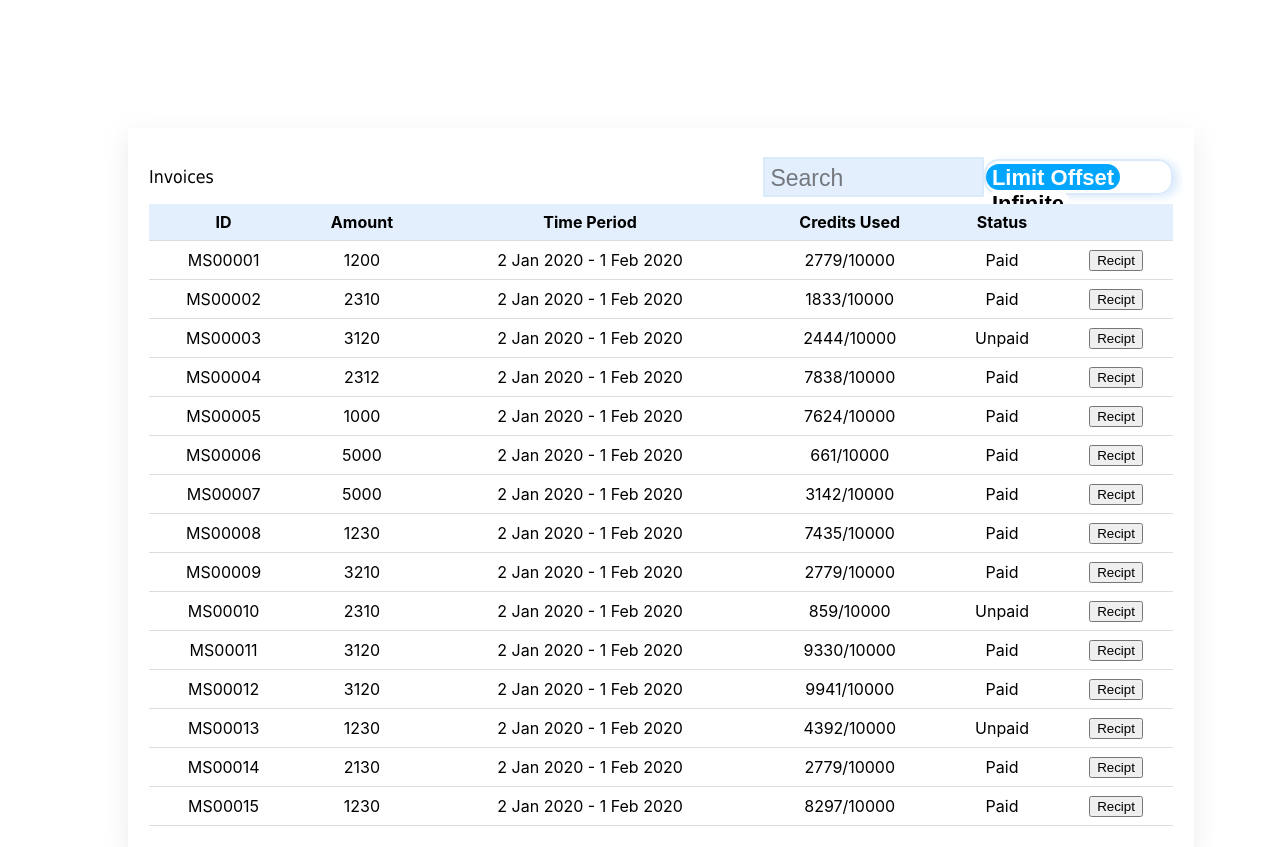
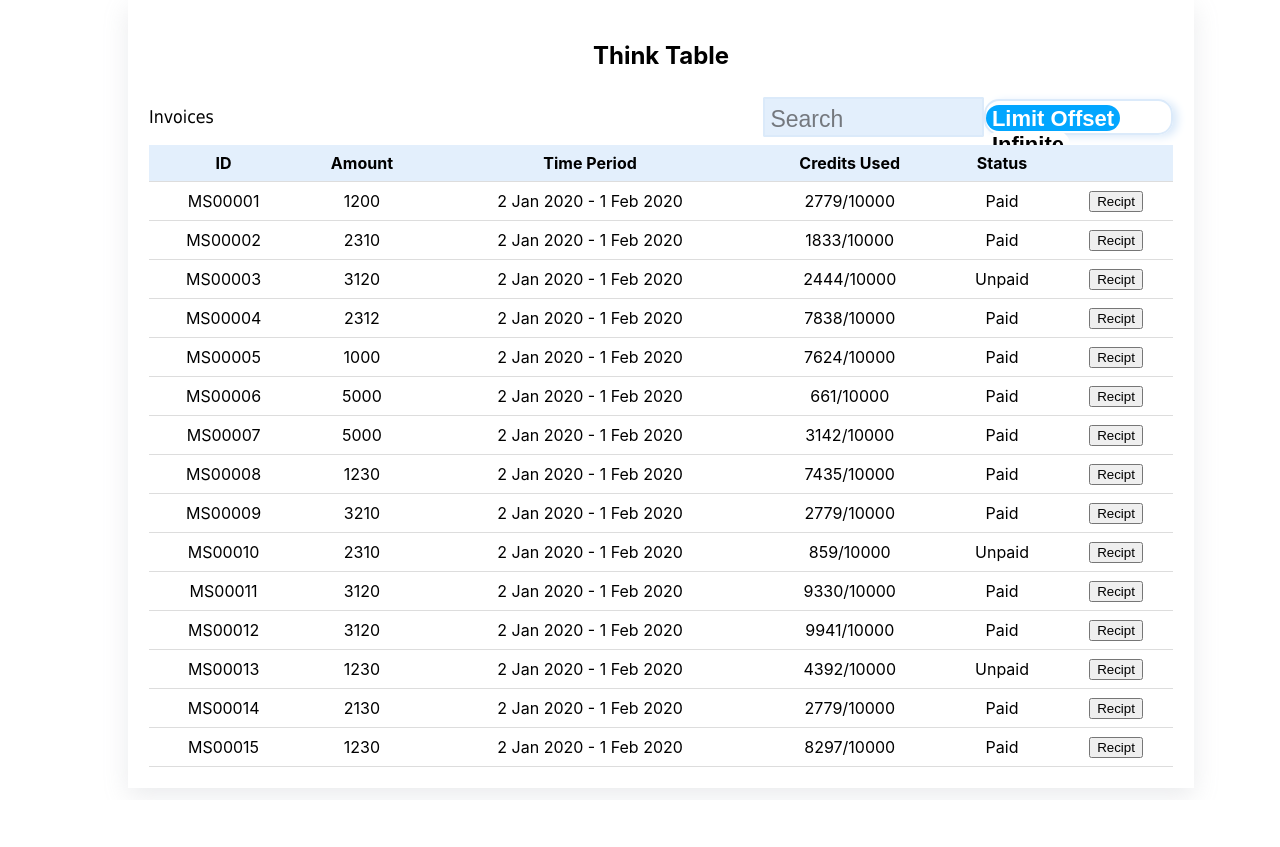
Before and after one commit to ThinkJs-Pvt-LTD/think-table, a React (Create React App) app: page / in a window 1280 px wide. After the commit the page ends 800 px from the top, so only its background shows below. Built offline with nearby package versions, Linux system fonts and the light colour scheme; some icons are missing.

Commit message:
Heading added

```diff
--- a/src/components/Dashbaord/Dashboard.css
+++ b/src/components/Dashbaord/Dashboard.css
@@ -1,12 +1,15 @@
 .container {
   border: 1px solid white;
   position: relative;
-  margin-top: 10%;
   left: 10%;
   width: 80%;
   padding: 20px;
   /* justify-content: center; */
   box-shadow: rgba(149, 157, 165, 0.2) 0px 8px 24px;
+}
+.heading{
+  text-align: center;
+  margin: 1rem  0;
 }
 .site-header {
   display: flex;
--- a/src/components/Dashbaord/Dashboard.js
+++ b/src/components/Dashbaord/Dashboard.js
@@ -138,6 +138,9 @@ function Dashboard(props) {
 
   return (
     <div className="container">
+      <div className='heading'>
+        <h2>Think Table</h2>
+      </div>
       <header className="site-header">
         <h3 className="style-text">Invoices</h3>
         <div className="nav-search">
```
